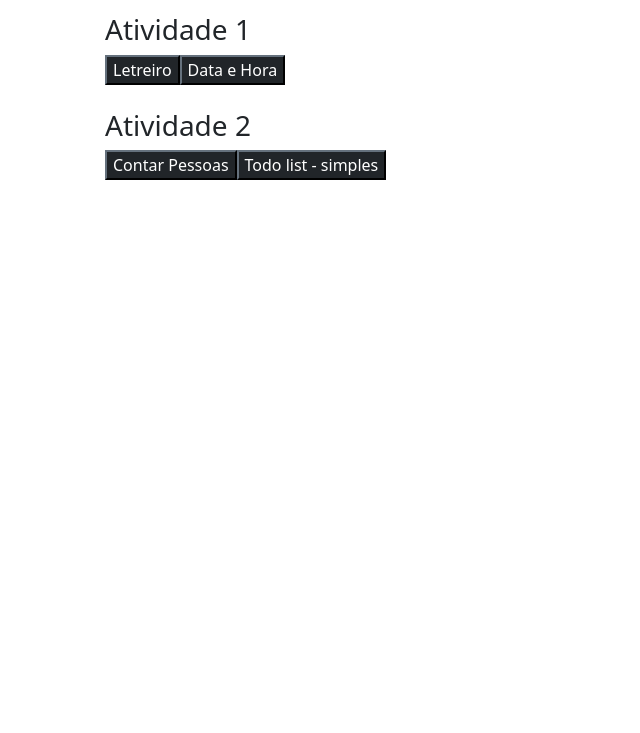
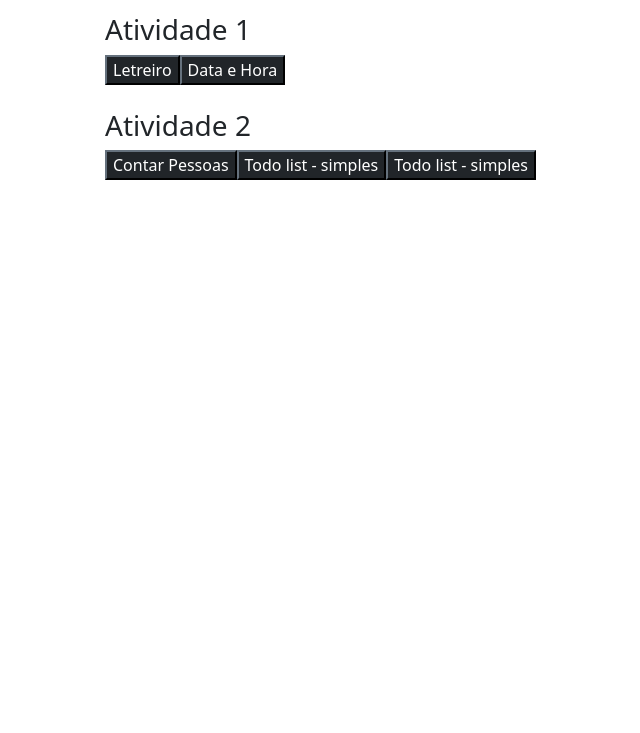
Before and after one commit to GustavoBSouza22/LabEngenharia, a plain HTML site: page index.html in a window 1280 px wide. Shown: the part 67-800 px from the top of the page, without its empty margins (215-855 px from the left). Drawn offline with nearby package versions, Linux system fonts and the light colour scheme.

Commit message:
Update index.html

```diff
--- a/index.html
+++ b/index.html
@@ -96,6 +96,7 @@
 
         <a href="https://gustavobsouza22.github.io/LabEngenharia/contPessoas.html"><button type="button" class="btn-dark">Contar Pessoas</button></a>
 	<a href="https://gustavobsouza22.github.io/LabEngenharia/todoList.html"><button type="button" class="btn-dark">Todo list - simples</button></a>
+	<a href="https://gustavobsouza22.github.io/LabEngenharia/TodoList-Completo.html"><button type="button" class="btn-dark">Todo list - simples</button></a>
 
       </div>
 
```
